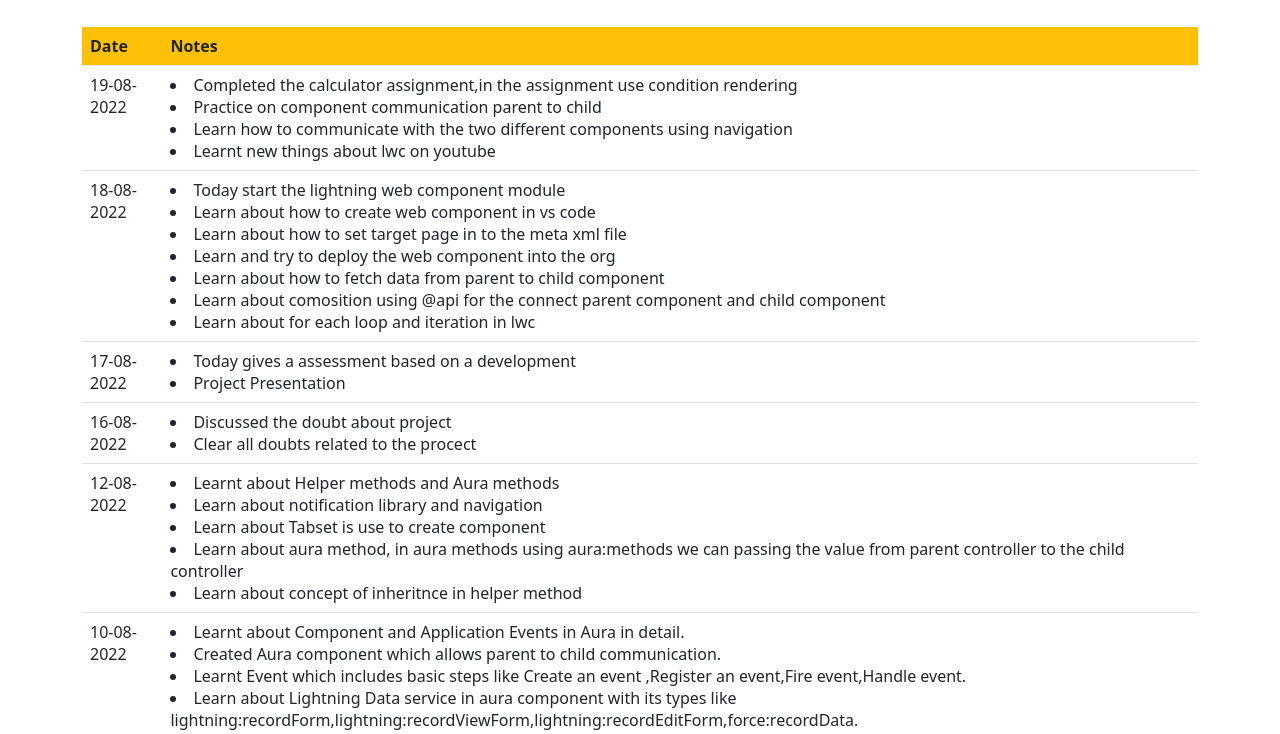
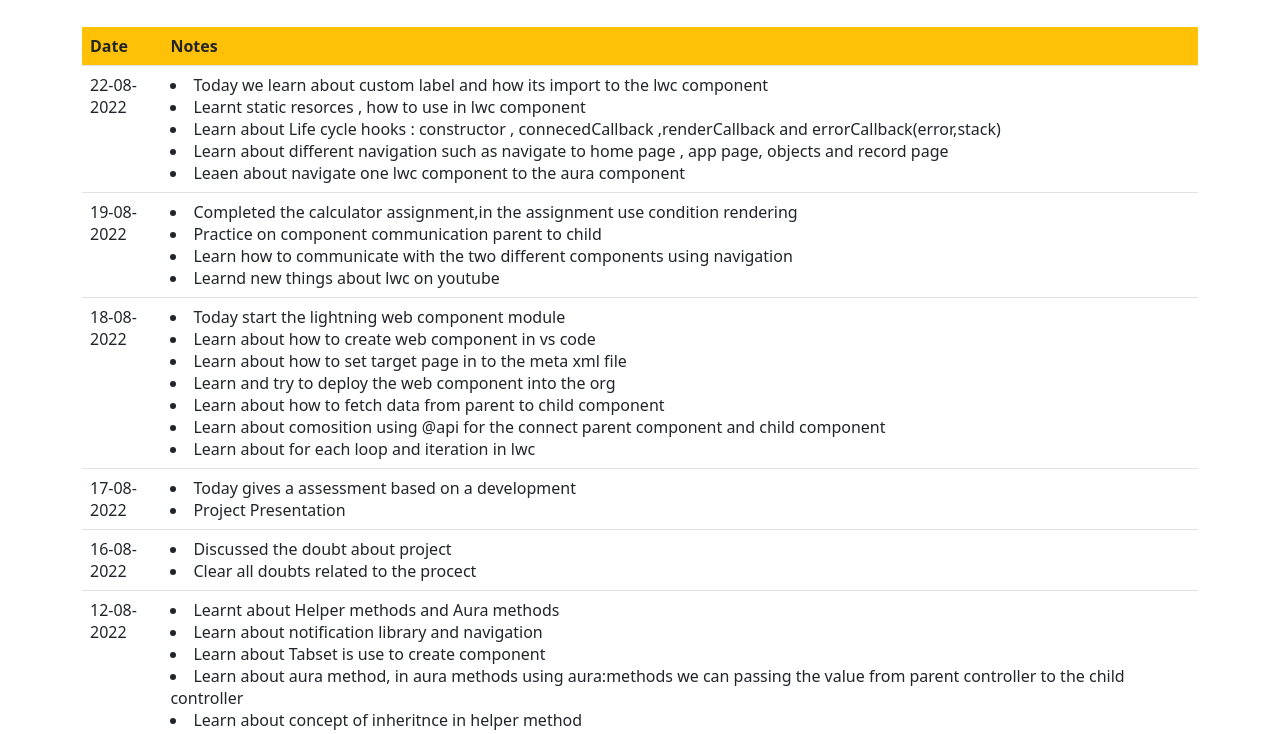
Before and after one commit to lucky-mrk/lucky-mrk.github.io, a plain HTML site: page Journal.html in a window 1280 px wide. Shown: the part 53-787 px from the top of the page. Drawn offline with nearby package versions, Linux system fonts and the light colour scheme.

Commit message:
Add files via upload

```diff
--- a/Journal.html
+++ b/Journal.html
@@ -18,12 +18,22 @@
 			</thead>
 			<tbody>
 			<tr>
+				<td>22-08-2022</td>
+				<td>
+				<li>Today we learn about custom label and how its import to the lwc component</li>
+				<li>Learnt static resorces , how to use in lwc component</li>
+				<li>Learn about Life cycle hooks : constructor , connecedCallback ,renderCallback and errorCallback(error,stack)</li>
+				<li>Learn about different navigation such as navigate to home page , app page, objects and record page</li>
+				<li>Leaen about navigate one lwc component to the aura component</li>
+				</td>
+			</tr>
+			<tr>
 				<td>19-08-2022</td>
 				<td>
 				<li>Completed the calculator assignment,in the assignment use condition rendering</li>
 				<li>Practice on component communication parent to child</li>
 				<li>Learn how to communicate with the two different components  using navigation</li>
-				<li>Learnt new things about lwc on youtube </li>
+				<li>Learnd new things about lwc on youtube </li>
 				</td>
 			</tr>
 			<tr>
```
